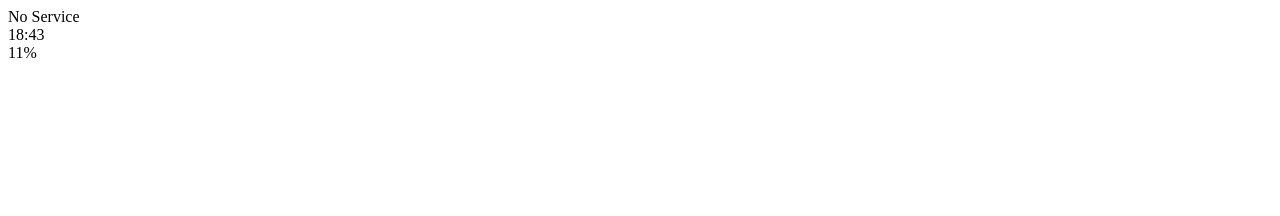
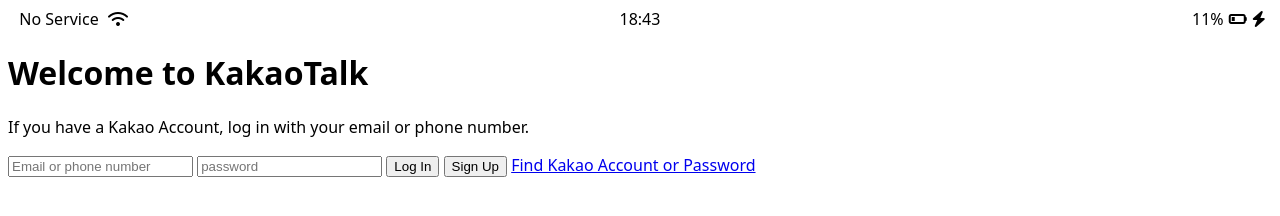
Before and after one commit to helen1031/fe_kokoa-clone-2022, a plain HTML site: page index.html in a window 1280 px wide. Drawn offline with Linux system fonts and the light colour scheme.

Commit message:
update styles.css on status bar

```diff
--- /dev/null
+++ b/css/styles.css
@@ -0,0 +1,31 @@
+body {
+  font-family: system-ui, -apple-system, BlinkMacSystemFont, 'Segoe UI', Roboto, Oxygen, Ubuntu, Cantarell, 'Open Sans', 'Helvetica Neue', sans-serif;
+}
+
+.status-bar {
+  display: flex;
+  justify-content: center;
+}
+
+.status-bar__column {
+  width: 33%;
+}
+
+.status-bar__column:first-child span{
+  margin: 5px;
+}
+
+.status-bar__column:nth-child(2) {
+  display: flex;
+  justify-content: center;
+}
+
+.status-bar__column:last-child {
+  display: flex;
+  justify-content: flex-end;
+  align-items: center;
+}
+
+.status-bar__column .fa-battery-quarter {
+  padding: 0px 5px;
+}
--- a/index.html
+++ b/index.html
@@ -1,25 +1,48 @@
 <!DOCTYPE html>
 <html lang="ko">
   <head>
+    <link rel="stylesheet" href="/css/styles.css" />
     <meta charset="UTF-8" />
     <meta name="viewport" content="width=device-width, initial-scale=1.0" />
     <title>Welcome to Kokoa Talk</title>
   </head>
   <body>
-    <div id="status-bar">
+    <div class="status-bar">
       <div class="status-bar__column">
         <span>No Service</span>
         <!-- Todo : wifi Icon -->
+        <i class="fas fa-wifi"></i>
       </div>
       <div class="status-bar__column">
         <span>18:43</span>
       </div>
       <div class="status-bar__column">
-        <!-- Todo : Lock Icon -->
         <span>11%</span>
         <!-- Todo : Battery Icon -->
+        <i class="fas fa-battery-quarter"></i>
         <!-- Todo : Lightning Icon -->
+        <i class="fas fa-bolt"></i>
       </div>
     </div>
+
+    <header class="welcome-header">
+      <h1 class="welcome-header__title">Welcome to KakaoTalk</h1>
+      <p class="welcome-header__text">
+        If you have a Kakao Account, log in with your email or phone number.
+      </p>
+    </header>
+
+    <form class="login-form">
+      <input type="text" placeholder="Email or phone number" />
+      <input type="password" placeholder="password" />
+      <input type="submit" value="Log In" />
+      <input type="submit" value="Sign Up" />
+      <a href="#">Find Kakao Account or Password</a>
+    </form>
+
+    <script
+      src="https://kit.fontawesome.com/6478f529f2.js"
+      crossorigin="anonymous"
+    ></script>
   </body>
 </html>
```
